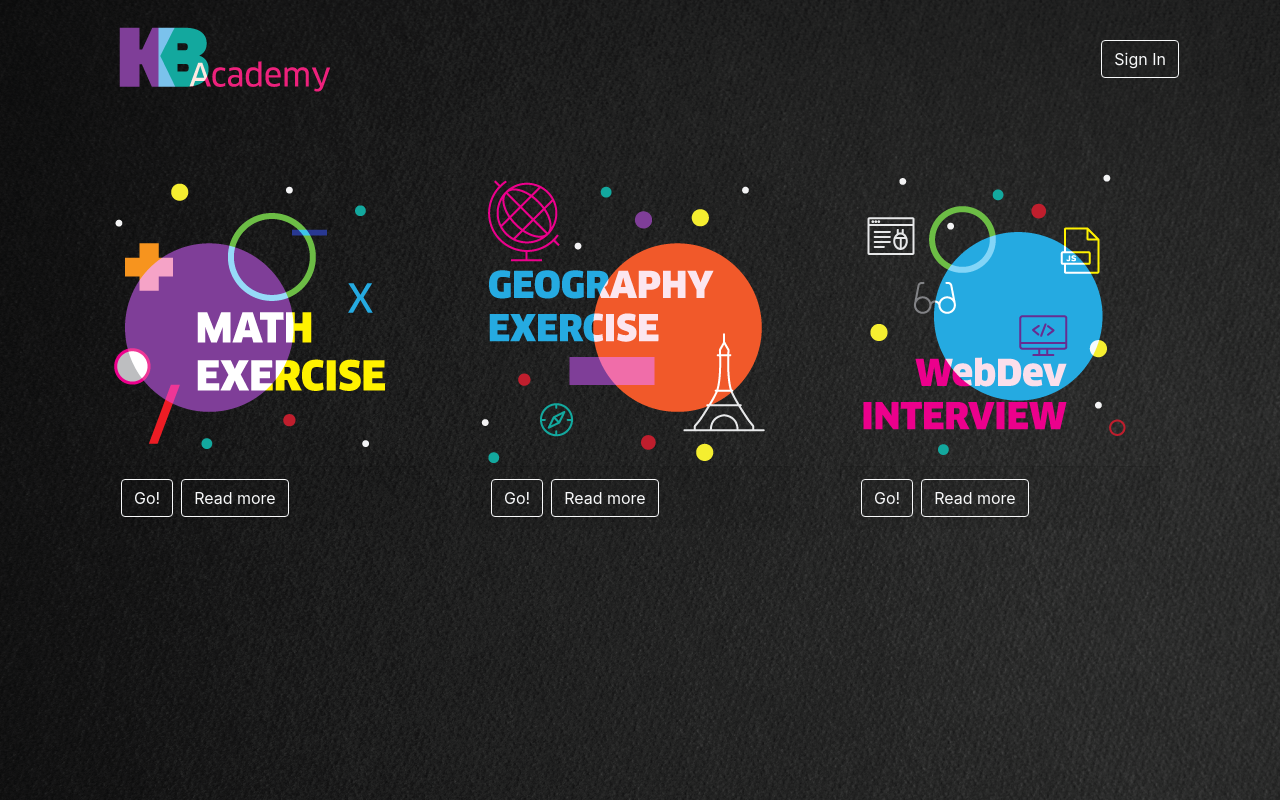
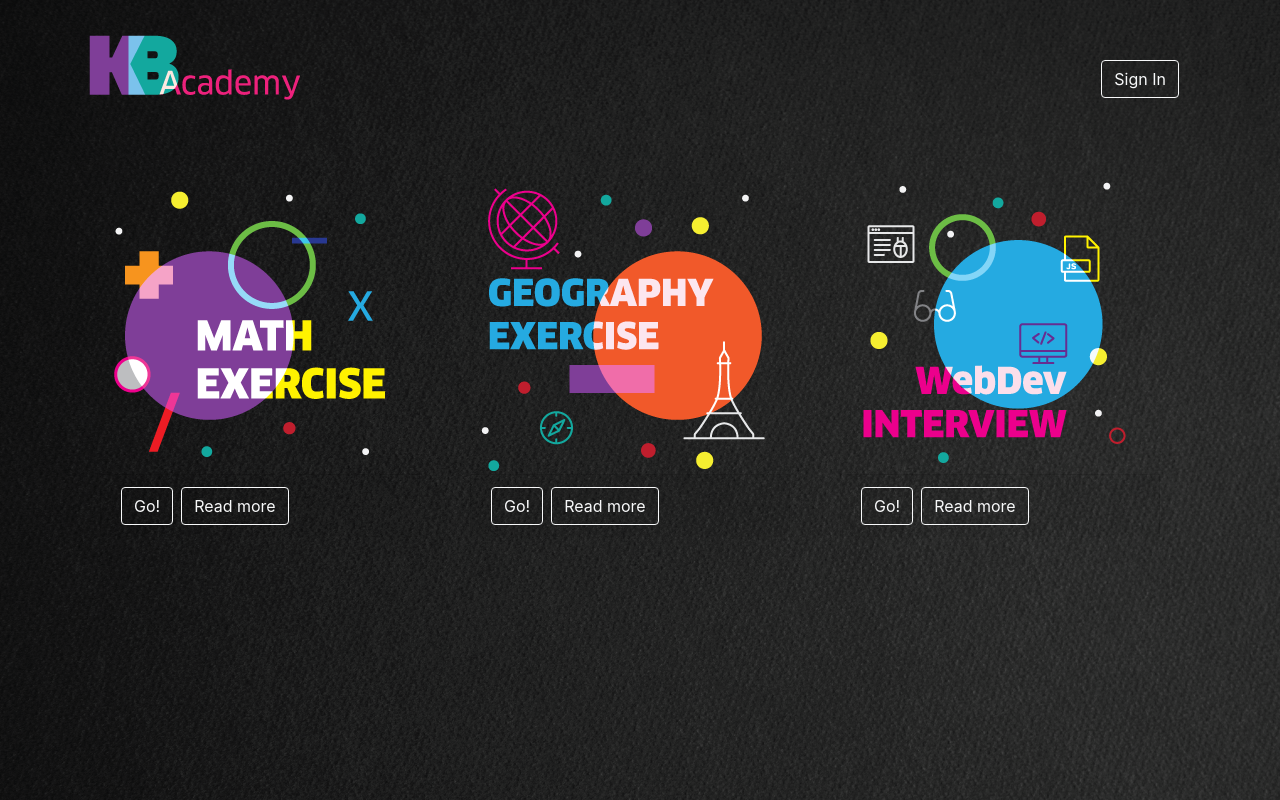
Before and after one commit to kidistca/kb-academy, a React (Create React App) app in the folder client/: page / in a window 1280 px wide. Built offline with nearby package versions, Linux system fonts and the light colour scheme; no server answers; the HTML template or start-up script is replaced by a standard one.

Commit message:
mobile and navbar

```diff
--- a/client/src/components/NavbarEdu.jsx
+++ b/client/src/components/NavbarEdu.jsx
@@ -5,12 +5,8 @@ import Navbar from "react-bootstrap/Navbar";
 import Form from "react-bootstrap/Form";
 import Button from "react-bootstrap/Button";
 import Image from "react-bootstrap/Image";
-// import Container from "react-bootstrap/Container";
-import Col from "react-bootstrap/Col";
 
-import Nav from "react-bootstrap/Nav";
-import NavDropdown from "react-bootstrap/NavDropdown";
-import FormControl from "react-bootstrap/FormControl";
+import Row from "react-bootstrap/Row";
 
 import { withRouter } from "react-router";
 
@@ -57,8 +53,8 @@ class NavbarEdu extends Component {
     const user1 = this.props.user;
 
     return (
-      <Navbar className="mt-3">
-        <Col>
+      <Navbar bg="transparent" expand="lg" className="navbar-dark mt-4">
+        <Row>
           <Link to="/">
             <Image
               alt="logo"
@@ -67,7 +63,10 @@ class NavbarEdu extends Component {
               style={{ maxWidth: "100%" }}
             />
           </Link>
-        </Col>
+        </Row>
+        <div className="ml-auto mt-4">
+          <Navbar.Toggle aria-controls="basic-navbar-nav" />
+          <Navbar.Collapse id="basic-navbar-nav">
             {(!user1 && (
               <Fragment>
                 <Link to="/signin">
@@ -76,35 +75,38 @@ class NavbarEdu extends Component {
               </Fragment>
             )) || (
               <Fragment>
-            <Link className="btn text-white" to="/">
-              Home
-            </Link>
                 {user1.role === "Administrator" && (
                   <Fragment>
-                <Link
-                  className="btn text-white"
-                  to="/create-interview-question"
-                >
+                    <Link to="/create-interview-question">
+                      <Button variant="outline-info text-white border-0 mr-2 mb-2">
                         Create Interview Question
+                      </Button>
                     </Link>
-                <Link className="btn text-white" to="/create-geo">
+                    <Link to="/create-geo">
+                      <Button variant="outline-info text-white border-0 mr-2 mb-2">
                         Create Geography Exercise
+                      </Button>
                     </Link>
                   </Fragment>
                 )}
-            <Link className="btn text-white" to="/profile">
+
+                <Link to="/profile">
+                  <Button variant="outline-info text-white border-0 mr-2 mb-2">
                     Profile
+                  </Button>
                 </Link>
                 <Form onSubmit={this.props.signOut}>
                   <Button
                     type="submit"
-                className="btn btn-outline-light bg-transparent"
+                    className="btn btn-outline-light bg-transparent mb-2"
                   >
                     Sign Out
                   </Button>
                 </Form>
               </Fragment>
             )}
+          </Navbar.Collapse>
+        </div>
       </Navbar>
     );
   }
```
Lines whose indentation alone changed are shown as unchanged.
